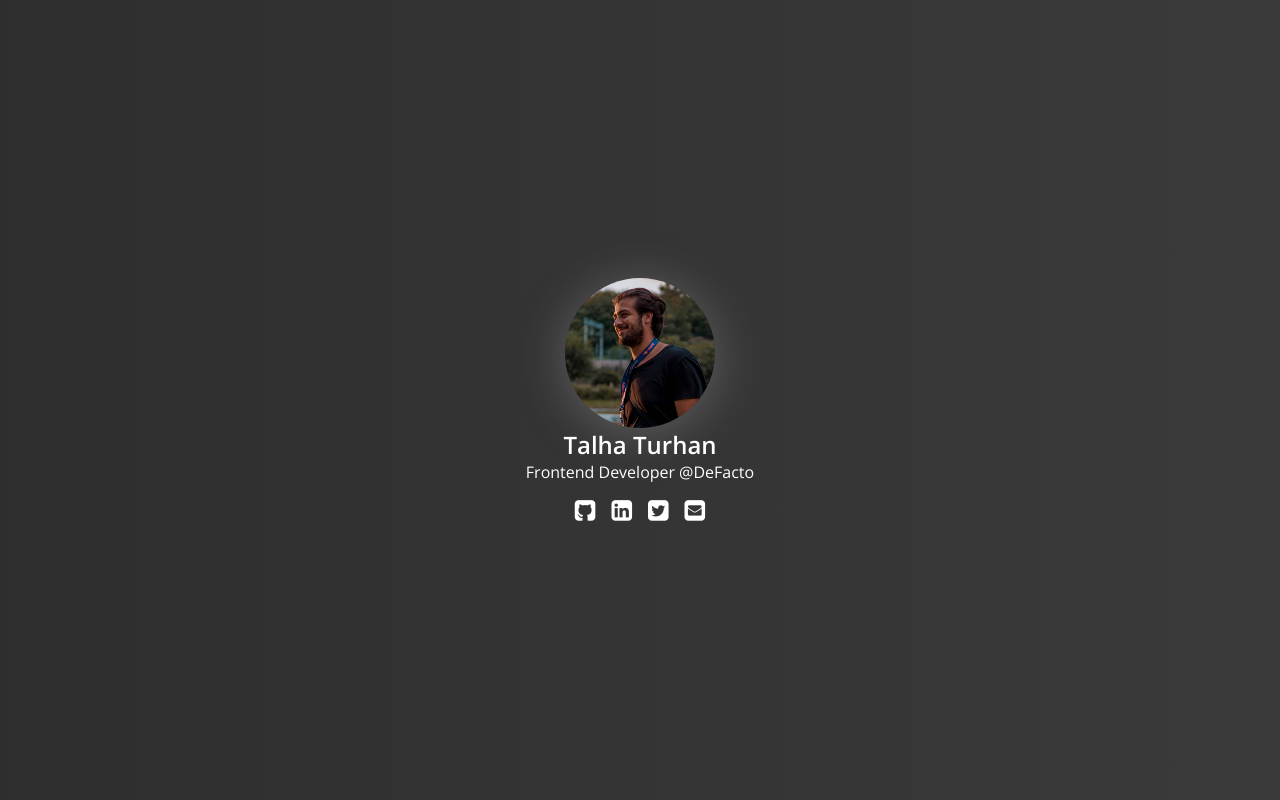
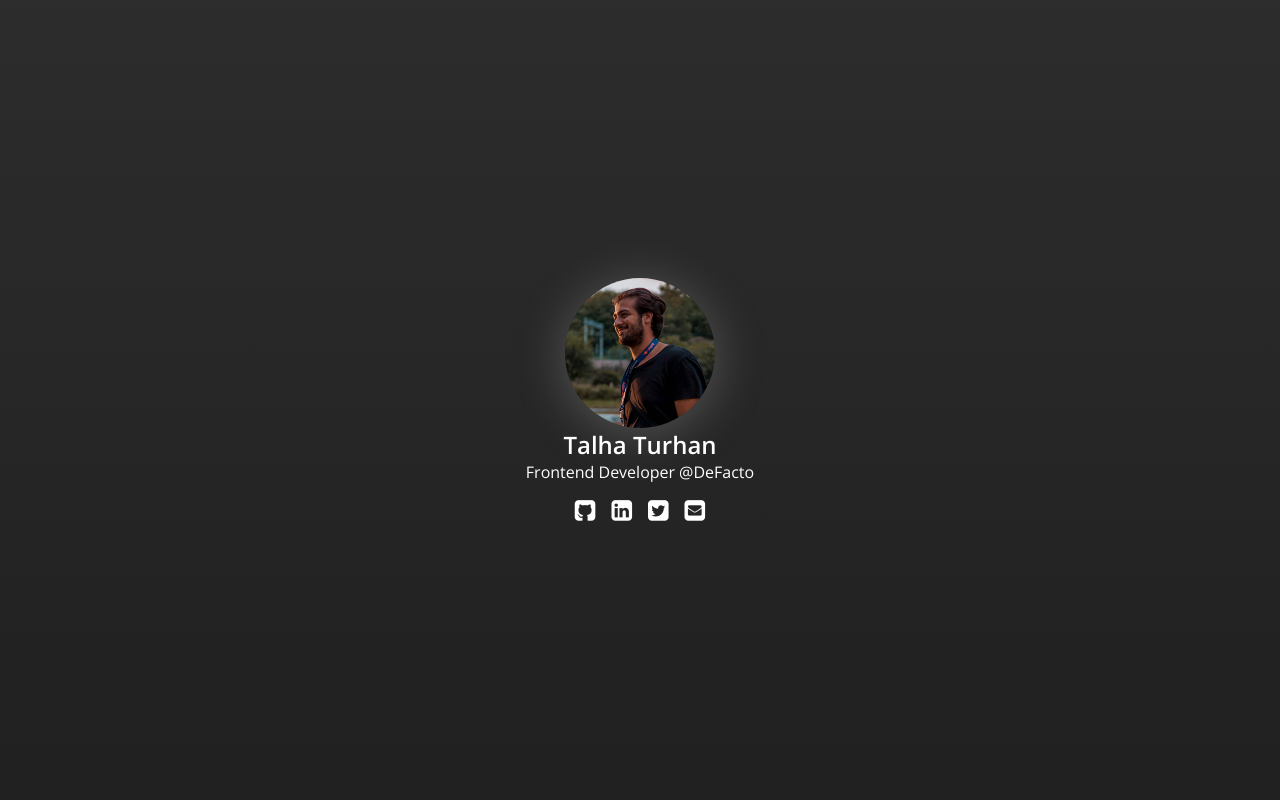
Before and after one commit to tallhigh/tallhigh.github.io, a React (Create React App) app: page / in a window 1280 px wide. Built offline with nearby package versions, Linux system fonts and the light colour scheme.

Commit message:
change background animÃation

```diff
--- a/src/app.css
+++ b/src/app.css
@@ -16,9 +16,9 @@ main {
   align-items: center;
   width: 100%;
   min-height: 100vh;
-  background: linear-gradient(90deg, #1a1a1a, #3B3B3B, #1A1A1A, #3B3B3B);
-  background-size: 800% 800%;
-  animation: background-color-animation 40s linear infinite;
+  background: linear-gradient(0deg, #1a1a1a, #3B3B3B, #1A1A1A, #3B3B3B);
+  background-size: 12000% 800%;
+  animation: background-color-animation 60s linear infinite;
 }
 main .container {
   display: flex;
--- a/src/app.scss
+++ b/src/app.scss
@@ -21,9 +21,9 @@ main {
   align-items: center;
   width: 100%;
   min-height: 100vh;
-  background: linear-gradient(90deg, #1a1a1a, #3B3B3B, #1A1A1A, #3B3B3B);
-  background-size: 800% 800%;
-  animation: background-color-animation 40s linear infinite;
+  background: linear-gradient(0deg, #1a1a1a, #3B3B3B, #1A1A1A, #3B3B3B);
+  background-size: 12000% 800%;
+  animation: background-color-animation 60s linear infinite;
 
   .container {
     display: flex;
```
